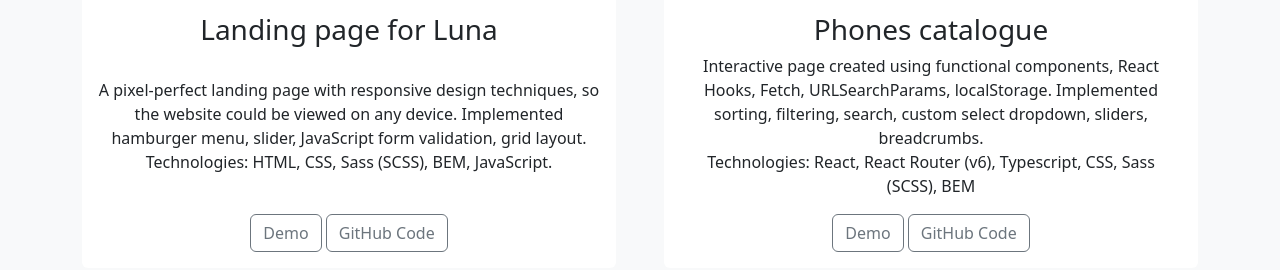
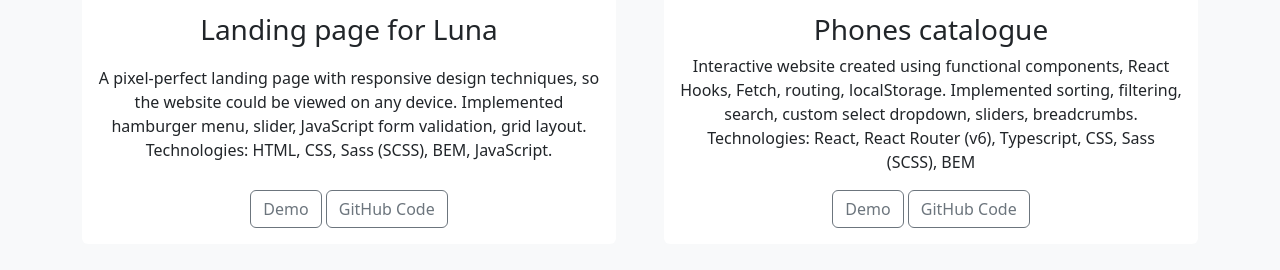
Before and after one commit to nastia-sydorchuk/nastia-sydorchuk.github.io, a plain HTML site: page index.html in a window 1280 px wide. Shown: the part 1431-1701 px from the top of the page. Drawn offline with nearby package versions, Linux system fonts and the light colour scheme.

Commit message:
mistake fixed

```diff
--- a/index.html
+++ b/index.html
@@ -90,7 +90,7 @@
               <div class="card-body d-flex flex-column justify-content-between">
                 <h3 class="card-title fw-light">Phones catalogue</h3>
                 <p class="card-text fw-lighter">
-                  Interactive page created using functional components, React Hooks, Fetch, URLSearchParams, localStorage.
+                  Interactive website created using functional components, React Hooks, Fetch, routing, localStorage.
                   Implemented sorting, filtering, search, custom select dropdown, sliders, breadcrumbs.
                   <br>
                   <b>Technologies:</b> React, React Router (v6), Typescript, CSS, Sass (SCSS), BEM
```
